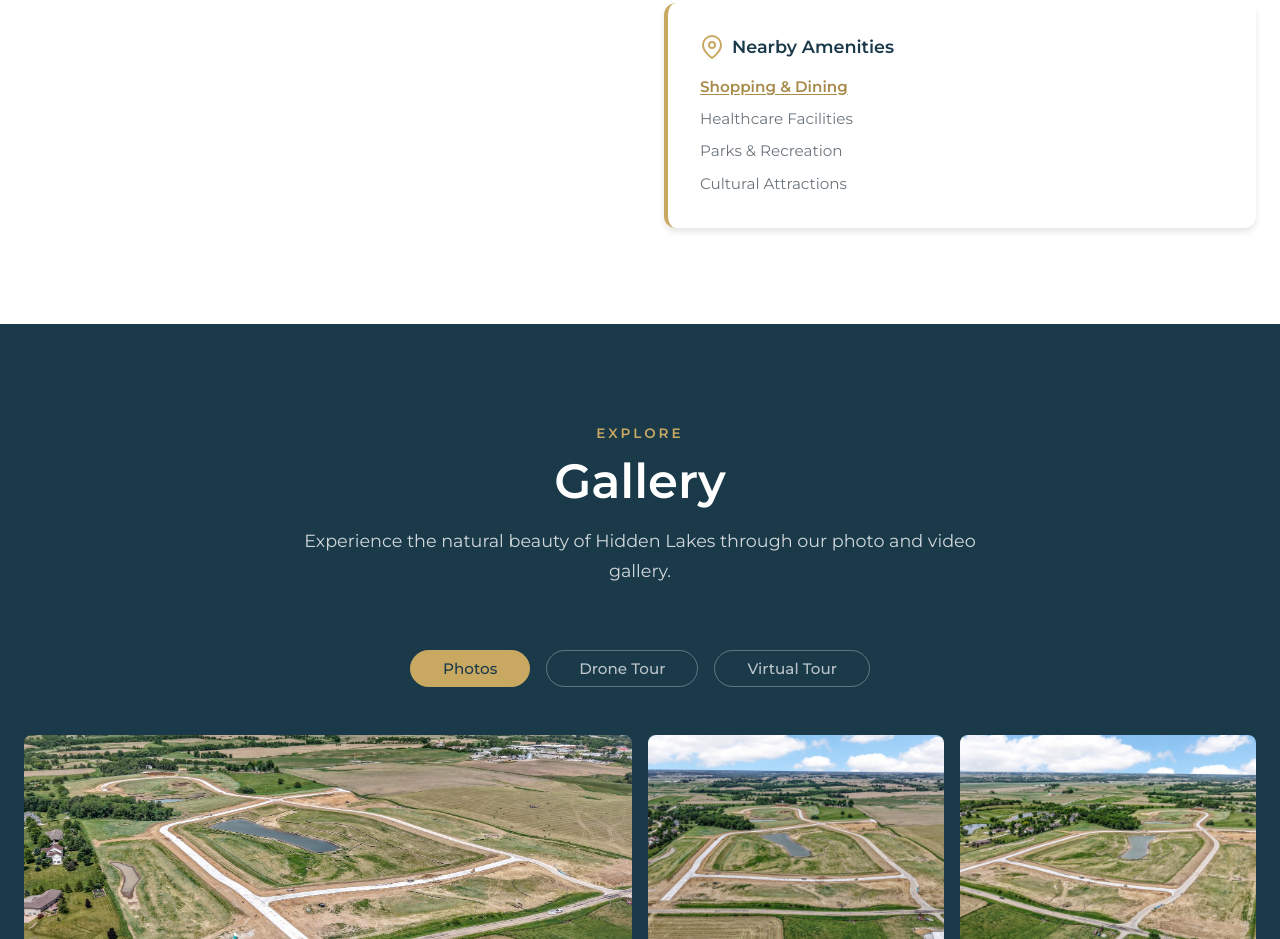
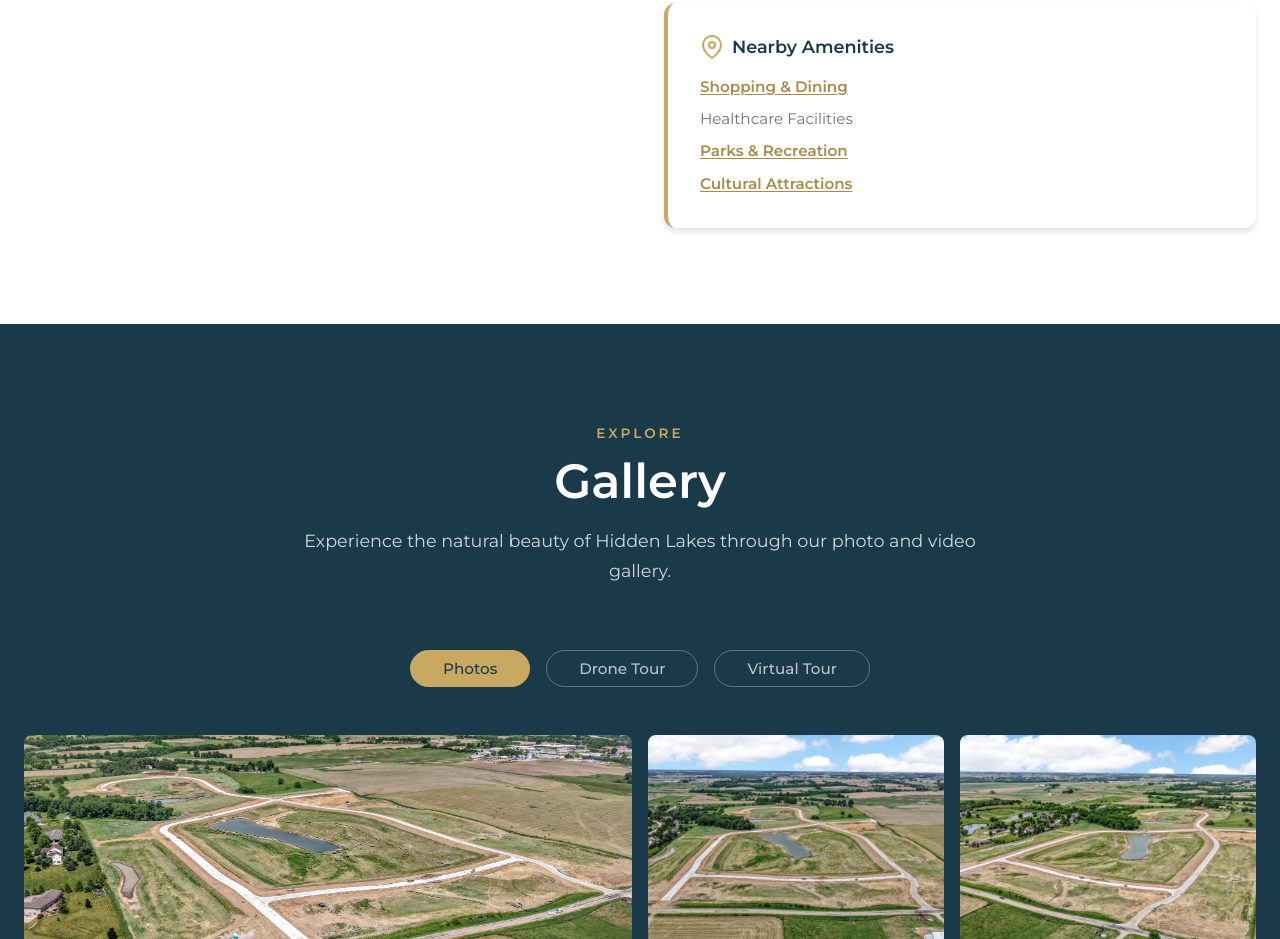
Before and after one commit to AdamMeeker/hidden-lakes-website, a plain HTML site: page index.html in a window 1280 px wide. Shown: the part 4115-5054 px from the top of the page. Drawn offline with Linux system fonts and the light colour scheme.

Commit message:
Link Parks & Recreation and Cultural Attractions amenities

```diff
--- a/index.html
+++ b/index.html
@@ -348,8 +348,8 @@
                         <ul class="location-list">
                             <li><a href="https://downtowniowacity.com" target="_blank" rel="noopener">Shopping & Dining</a></li>
                             <li>Healthcare Facilities</li>
-                            <li>Parks & Recreation</li>
-                            <li>Cultural Attractions</li>
+                            <li><a href="https://www.mycountyparks.com/County/Johnson" target="_blank" rel="noopener">Parks & Recreation</a></li>
+                            <li><a href="https://www.icgov.org/residents/arts-culture-entertainment" target="_blank" rel="noopener">Cultural Attractions</a></li>
                         </ul>
                     </div>
                 </div>
```
